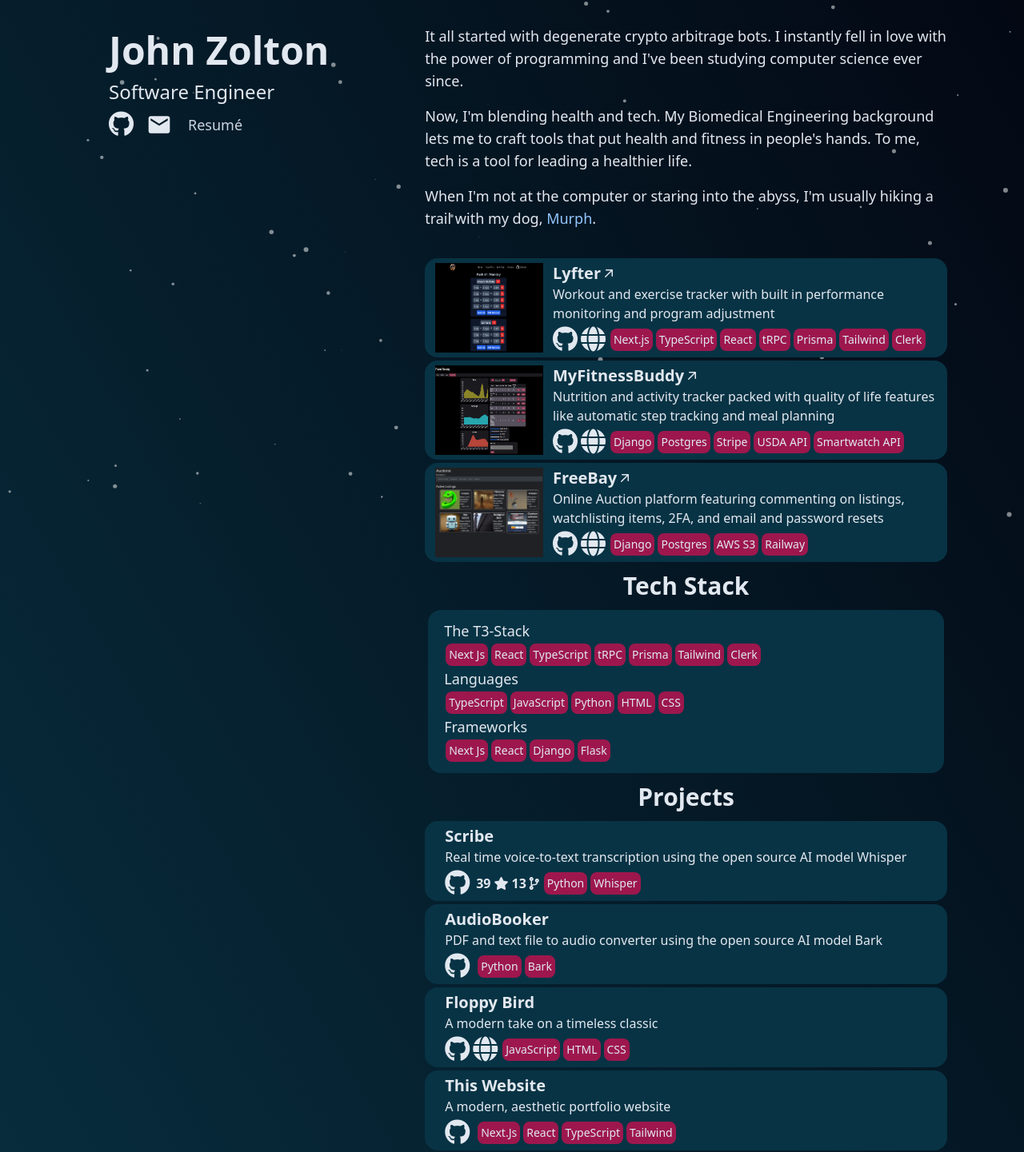
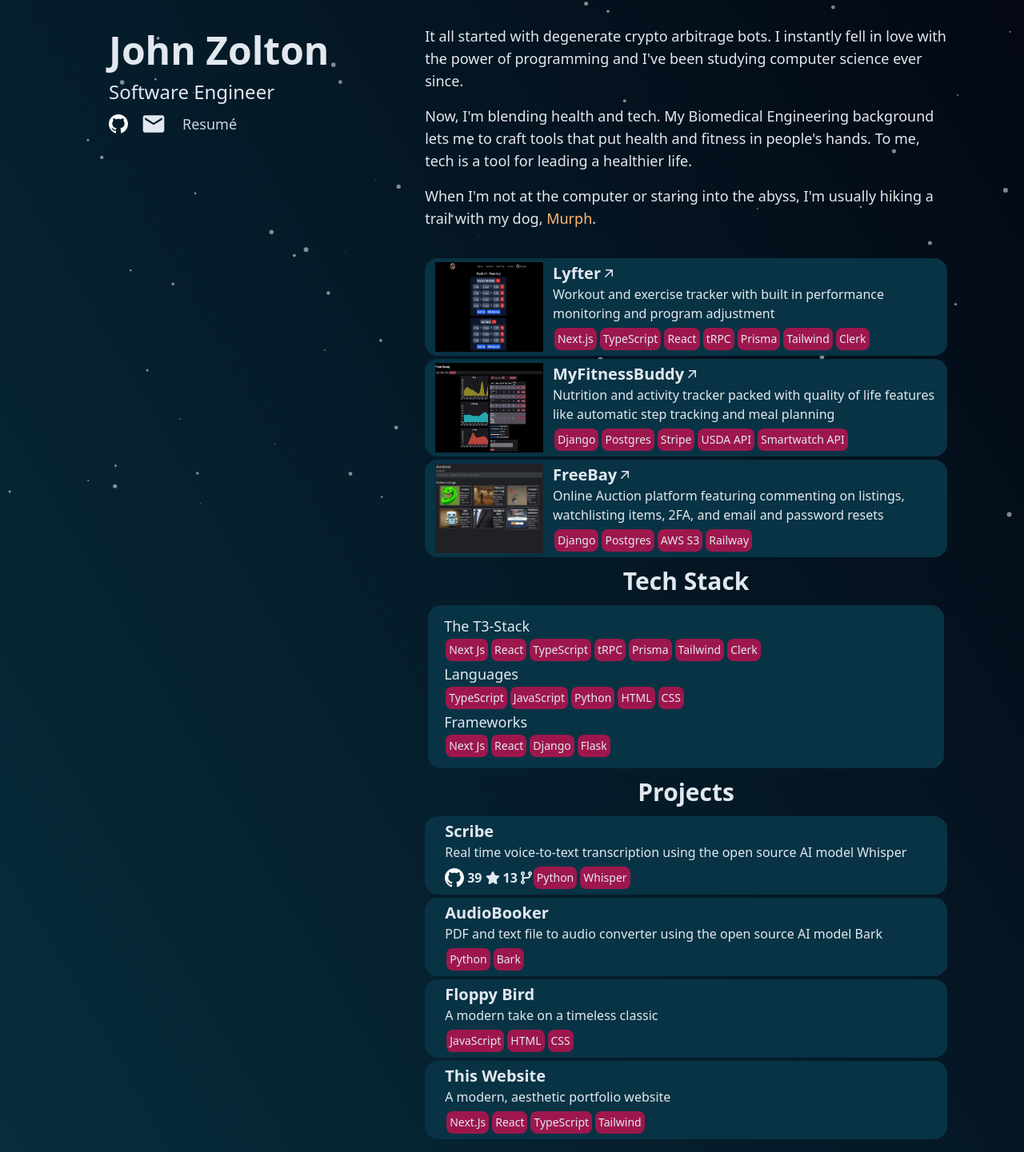
Before and after one commit to JohnZolton/portfolio-mk2, a Next.js app: page / in a window 1280 px wide. Shown: the part 97-1538 px from the top of the page at 80% size. Built offline with nearby package versions, Linux system fonts and the light colour scheme.

Commit message:
project pages added

```diff
--- a/src/pages/FreeBay.tsx
+++ b/src/pages/FreeBay.tsx
@@ -6,7 +6,11 @@
   return (
     <ProjectPage>
       <NavBar></NavBar>
-      <Project title="FreeBay" description="description coming soon" />
+      <Project title="FreeBay"
+        paragraphs={[]}
+        repo="https://github.com/JohnZolton/freebay"
+        url="https://freebay.live"
+      description="description coming soon" />
     </ProjectPage>
   );
 }
--- a/src/pages/MyFitnessBuddy.tsx
+++ b/src/pages/MyFitnessBuddy.tsx
@@ -6,7 +6,13 @@
   return (
     <ProjectPage>
       <NavBar></NavBar>
-      <Project title="MyFitnessBuddy" description="description coming soon" />
+      <Project
+        title="MyFitnessBuddy"
+        repo="https://github.com/JohnZolton/fitness"
+        url="https://nutritiontracker.bio/tracking/"
+        paragraphs={[]}
+        description="description coming soon"
+      />
     </ProjectPage>
   );
 }
--- a/src/pages/components/about.tsx
+++ b/src/pages/components/about.tsx
@@ -19,7 +19,7 @@
           usually hiking a trail with my dog,{" "}
           <Link
             href="murph"
-            className="text-blue-300 hover:text-orange-200 hover:underline"
+            className="text-orange-300 hover:text-orange-200 hover:underline"
           >
             Murph
           </Link>
--- a/src/pages/components/hero.tsx
+++ b/src/pages/components/hero.tsx
@@ -3,6 +3,7 @@
 import { ToastContainer, toast } from "react-toastify";
 import "react-toastify/dist/ReactToastify.css";
 import Link from "next/link";
+
 
 export const HeroSection = () => {
   const copyToClipboard = () => {
@@ -19,7 +20,15 @@
       <div className="flex flex-row items-center gap-4 py-2  ">
         <Link href="https://github.com/JohnZolton" legacyBehavior>
           <a target="_blank" rel="noopener noreferrer">
-            <i className="fab fa-github fa-2x text-slate-200 hover:text-white"></i>
+            <svg
+              xmlns="http://www.w3.org/2000/svg"
+              width="24"
+              height="24"
+              viewBox="0 0 24 24"
+              fill="white"
+            >
+              <path d="M12 0c-6.626 0-12 5.373-12 12 0 5.302 3.438 9.8 8.207 11.387.599.111.793-.261.793-.577v-2.234c-3.338.726-4.033-1.416-4.033-1.416-.546-1.387-1.333-1.756-1.333-1.756-1.089-.745.083-.729.083-.729 1.205.084 1.839 1.237 1.839 1.237 1.07 1.834 2.807 1.304 3.492.997.107-.775.418-1.305.762-1.604-2.665-.305-5.467-1.334-5.467-5.931 0-1.311.469-2.381 1.236-3.221-.124-.303-.535-1.524.117-3.176 0 0 1.008-.322 3.301 1.23.957-.266 1.983-.399 3.003-.404 1.02.005 2.047.138 3.006.404 2.291-1.552 3.297-1.23 3.297-1.23.653 1.653.242 2.874.118 3.176.77.84 1.235 1.911 1.235 3.221 0 4.609-2.807 5.624-5.479 5.921.43.372.823 1.102.823 2.222v3.293c0 .319.192.694.801.576 4.765-1.589 8.199-6.086 8.199-11.386 0-6.627-5.373-12-12-12z" />
+            </svg>
           </a>
         </Link>
         <button onClick={copyToClipboard} className=" hover:text-white">
--- a/src/pages/components/projecttile.tsx
+++ b/src/pages/components/projecttile.tsx
@@ -1,6 +1,9 @@
 import StackDisplay from "./stackdisplay";
 import Image from "next/image";
 import Link from "next/link";
+import { FontAwesomeIcon } from "@fortawesome/react-fontawesome";
+import { faStar, faCodeBranch } from "@fortawesome/free-solid-svg-icons";
+
 
 interface ProtjectTileProps {
   title: string;
@@ -86,44 +89,31 @@
             <div>{description}</div>
           </div>
           <div className="mt-1 flex flex-row items-center">
-            {repo && (
-              <div className="mr-1">
-                <Link legacyBehavior href={repo}>
-                  <a target="_blank" rel="noopener noreferrer">
-                    <i className="fab fa-github fa-2x text-slate-200 transition duration-300 hover:text-red-500"></i>
-                  </a>
-                </Link>
-              </div>
-            )}
+            {(stars || forks) &&
+            (<svg
+              xmlns="http://www.w3.org/2000/svg"
+              width="24"
+              height="24"
+              viewBox="0 0 24 24"
+              fill="white"
+            >
+              <path d="M12 0c-6.626 0-12 5.373-12 12 0 5.302 3.438 9.8 8.207 11.387.599.111.793-.261.793-.577v-2.234c-3.338.726-4.033-1.416-4.033-1.416-.546-1.387-1.333-1.756-1.333-1.756-1.089-.745.083-.729.083-.729 1.205.084 1.839 1.237 1.839 1.237 1.07 1.834 2.807 1.304 3.492.997.107-.775.418-1.305.762-1.604-2.665-.305-5.467-1.334-5.467-5.931 0-1.311.469-2.381 1.236-3.221-.124-.303-.535-1.524.117-3.176 0 0 1.008-.322 3.301 1.23.957-.266 1.983-.399 3.003-.404 1.02.005 2.047.138 3.006.404 2.291-1.552 3.297-1.23 3.297-1.23.653 1.653.242 2.874.118 3.176.77.84 1.235 1.911 1.235 3.221 0 4.609-2.807 5.624-5.479 5.921.43.372.823 1.102.823 2.222v3.293c0 .319.192.694.801.576 4.765-1.589 8.199-6.086 8.199-11.386 0-6.627-5.373-12-12-12z" />
+            </svg>)
+            }
             {stars && (
               <div className="transtion flex flex-row items-center duration-300 hover:text-orange-300">
                 <div className="px-1 font-semibold">{stars}</div>
-                <i className="fas fa-star"></i>
+                <FontAwesomeIcon icon={faStar}/>
               </div>
             )}
             {forks && (
               <div className="flex flex-row items-center transition duration-300 hover:text-blue-500">
                 <div className="px-1 font-semibold">{forks}</div>
-                <i className="fas fa-code-branch"></i>
+                <FontAwesomeIcon icon={faCodeBranch}/>
               </div>
             )}
-            {url && (
-              <Link href={url} legacyBehavior>
-                <a
-                  target="_blank"
-                  rel="noopener noreferrer"
-                  className="transition duration-300 hover:text-blue-400"
-                >
-                  <link
-                    rel="stylesheet"
-                    href="https://cdnjs.cloudflare.com/ajax/libs/font-awesome/5.15.2/css/all.min.css"
-                  />{" "}
-                  <i className="fas fa-globe fa-2x"></i>
-                </a>
-              </Link>
-            )}
             {stack && (
-              <div className="ml-1">
+              <div className="">
                 <StackDisplay stack={stack} />
               </div>
             )}
@@ -144,8 +134,8 @@
 const ContentWrapper = ({ page, children }: ContentWrapperProps) => {
   if (page) {
     return (
-      <Link legacyBehavior href={page}>
-        <a className="group">{children}</a>
+      <Link legacyBehavior href={page} className="">
+        <div className="group hover:cursor-pointer">{children}</div>
       </Link>
     );
   }
--- a/src/pages/index.tsx
+++ b/src/pages/index.tsx
@@ -7,6 +7,11 @@
 import TechList from "./components/techstack";
 import { useState } from "react";
 import Link from "next/link";
+import { library } from "@fortawesome/fontawesome-svg-core";
+import { fab } from "@fortawesome/free-brands-svg-icons";
+import { faGithub } from "@fortawesome/free-brands-svg-icons";
+
+library.add(fab, faGithub);
 
 export default function Home() {
   return (
@@ -35,7 +40,7 @@
 function SmallProjects() {
   const [hoveredProject, setHoveredProject] = useState("");
   return (
-    <>
+    <div>
       <div className="my-3 text-center text-3xl font-semibold">Projects</div>
       <ProjectTile
         title="Scribe"
@@ -92,14 +97,14 @@
             className="transform transition-all duration-200 group-hover:translate-x-1 group-hover:translate-y-[-1px] group-hover:scale-125"
           >
             <path
-              fill-rule="evenodd"
+              fillRule="evenodd"
               d="M14.707 10.293a1 1 0 010 1.414l-4 4a1 1 0 01-1.414-1.414L11.586 11H3a1 1 0 110-2h8.586l-2.293-2.293a1 1 0 011.414-1.414l4 4z"
-              clip-rule="evenodd"
+              clipRule="evenodd"
             />
           </svg>
         </Link>
       </div>
-    </>
+    </div>
   );
 }
 
--- a/src/pages/lyfter.tsx
+++ b/src/pages/lyfter.tsx
@@ -6,7 +6,20 @@
   return (
     <ProjectPage>
       <NavBar></NavBar>
-      <Project title="Lyfter" description="description coming soon" />
+      <Project
+        title="Lyfter"
+        description="description coming soon"
+        paragraphs={[
+          "After finishing my last project I was eager to learn more modern tools. Then I learned about the 'T3 Stack' with an emphasis on type safety for both ease of development and safety at runtime. From hearing so much about Rust and its fabulous type safety, it piqued my interest, and i was sold. I started working on my latest project with the T3 stack (NextJs, React, Typescript, Tailwind and tRPC).",
+          "I really built this as I went. And by that I mean I rebuilt it 3 times as I learned more and more about what the app and database schema needed. My biomedical engineering mentor would say 'if its worth doing, its worth doing twice', and if its worth doing twice its surely woth doing three or four times...",
+          "I spent a lot of time on the db schema and how to queue up workouts. I could generate 4-5 weeks of workouts all at once when a user made a plan, and then queue up the one for the scheduled day. But what if they miss a day? Or go out of order? Thats not very flexible and what if they bail? Then I just spent ~130 db writes for nothing.",
+          "I could make a WorkoutPlan entry and generate a new workout based on the day of the plan but then I lose the key feature of performance monitoring, it all depends on being able to pull up the prior weeks workout.",
+          "I could make a menu of all the workouts and create a new one when the user selects it, but what if they got interrupted and wanted to resume a workout? Or they could make 10 monday workouts in one week on accident.",
+          "Ultimately I decided to have menu of the week's scheduled workouts and create a new one if the date of the most recent entry of the selected workout was over one week old. This way the user has the most flexibility and freedom. Miss a workout? No problem, you can make it up the next day. Need to do two workouts in one day? Go ahead.",
+        ]}
+        repo={"https://github.com/JohnZolton/lyfter"}
+        url="https://lyfter.vercel.app/"
+      />
     </ProjectPage>
   );
 }
```
Also changed, not shown: src/pages/components/projectpage.tsx (+65 -12 lines).
